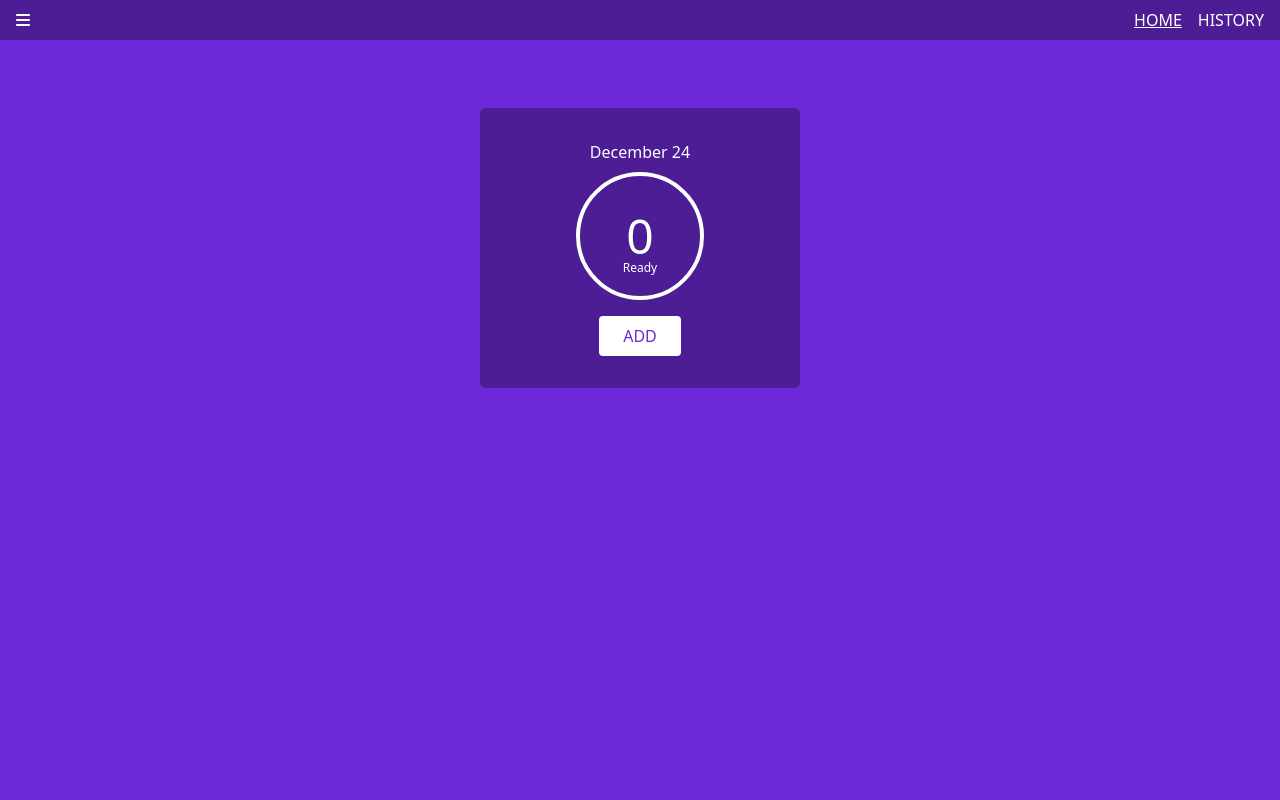
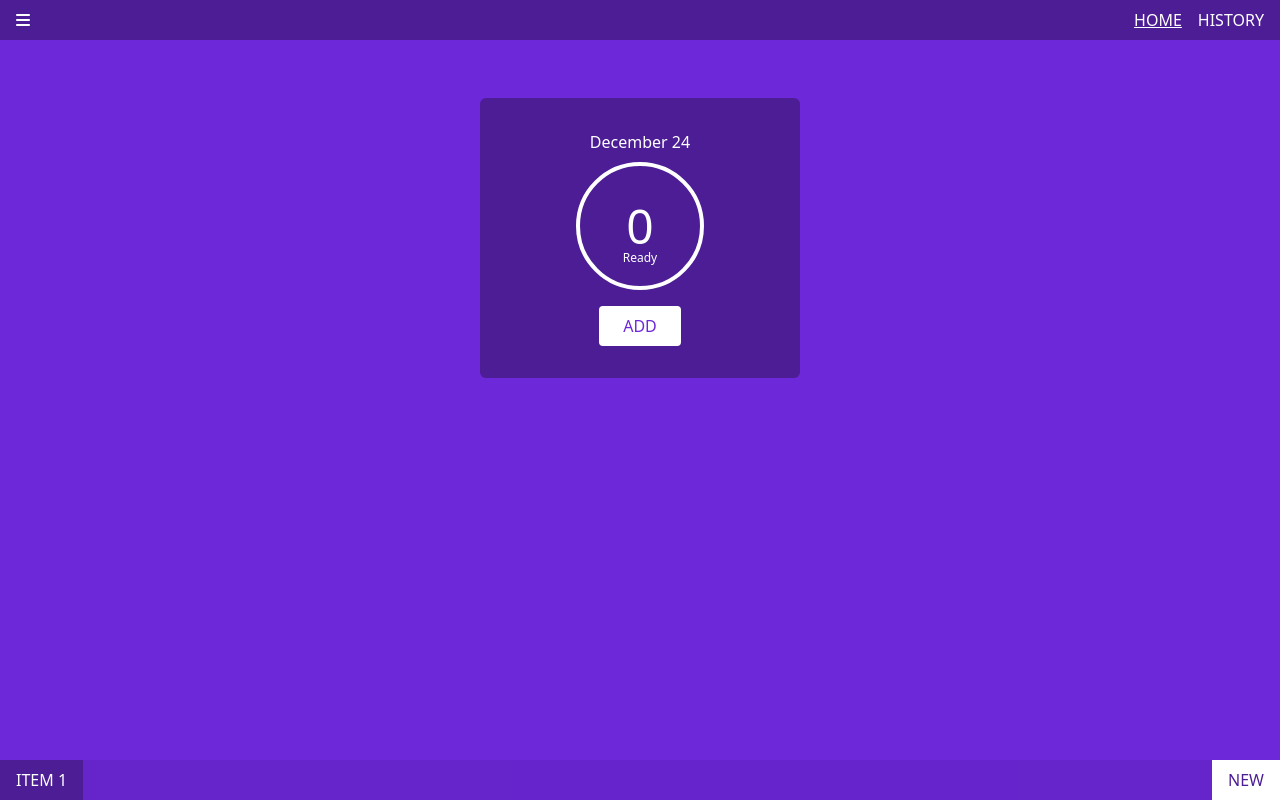
Before and after one commit to holgadosebastian/ciggie-tracker, a React (Create React App) app: page / in a window 1280 px wide. Built offline with nearby package versions, Linux system fonts and the light colour scheme.

Commit message:
Add NewTab functionality

```diff
--- a/src/context/MainState.js
+++ b/src/context/MainState.js
@@ -1,4 +1,5 @@
 import React, { useReducer, useEffect } from 'react';
+import { v4 as uuidv4 } from 'uuid';
 
 import MainContext from './MainContext';
 import mainReducer from './mainReducer';
@@ -10,10 +11,40 @@
 } from '../lib/utils';
 
 const MainState = ({ children }) => {
+  const tabs = JSON.parse(localStorage.getItem('HABIT_TRACKER::TABS') || '[]');
+  let currentTab;
+
+  if (tabs.length === 0) {
+    tabs.push({
+      id: uuidv4(),
+      name: 'Item 1',
+      themeColor: 'violet',
+      current: true
+    });
+    localStorage.setItem('HABIT_TRACKER::TABS', JSON.stringify(tabs));
+    currentTab = tabs[0];
+    localStorage.setItem(
+      `HABIT_TRACKER::TAB::${currentTab.id}`,
+      JSON.stringify({
+        ...currentTab,
+        occurrences: [],
+        goal: 0,
+        delay: 0
+      })
+    );
+  } else {
+    const currentTabId = tabs.find(({ current }) => current).id;
+    currentTab = JSON.parse(
+      localStorage.getItem(`HABIT_TRACKER::TAB::${currentTabId}`) || '{}'
+    );
+  }
+
   const initialState = {
     goal: parseInt(localStorage.getItem('puchits-goal') || '0'),
     delay: parseInt(localStorage.getItem('puchits-delay') || '0'),
-    cigarettes: JSON.parse(localStorage.getItem('puchits') || '[]')
+    cigarettes: JSON.parse(localStorage.getItem('puchits') || '[]'),
+    tabs,
+    currentTab
   };
   const [state, dispatch] = useReducer(mainReducer, initialState);
 
@@ -47,6 +78,51 @@
     updateDelayStorage(delay);
   };
 
+  const setCurrentTab = (id) => {
+    const updatedTabs = tabs.map((tab) => ({
+      ...tab,
+      current: tab.id === id
+    }));
+
+    localStorage.setItem('HABIT_TRACKER::TABS', JSON.stringify(updatedTabs));
+    const updatedCurrentTab = updatedTabs.find(({ current }) => current);
+    dispatch({
+      type: 'SET_CURRENT_TAB',
+      payload: updatedCurrentTab
+    });
+  };
+
+  const addTab = (name, themeColor) => {
+    const id = uuidv4();
+    const newTab = {
+      id,
+      name,
+      themeColor
+    };
+
+    localStorage.setItem(
+      'HABIT_TRACKER::TABS',
+      JSON.stringify([...tabs, newTab])
+    );
+
+    localStorage.setItem(
+      `HABIT_TRACKER::TAB::${newTab.id}`,
+      JSON.stringify(newTab)
+    );
+
+    dispatch({
+      type: 'ADD_TAB',
+      payload: newTab
+    });
+  };
+
+  const removeTab = (id) => {
+    dispatch({
+      type: 'REMOVE_TAB',
+      payload: id
+    });
+  };
+
   useEffect(() => {
     updateCigarettesStorage(state.cigarettes);
   }, [state.cigarettes]);
@@ -57,7 +133,15 @@
 
   return (
     <MainContext.Provider
-      value={{ ...state, setGoal, setDelay, addCigarette, removeCigarette }}
+      value={{
+        ...state,
+        setGoal,
+        setDelay,
+        addCigarette,
+        removeCigarette,
+        addTab,
+        setCurrentTab
+      }}
     >
       {children}
     </MainContext.Provider>
--- a/src/context/mainReducer.js
+++ b/src/context/mainReducer.js
@@ -2,6 +2,16 @@
 
 export default (state, action) => {
   switch (action.type) {
+    case 'ADD_TAB':
+      return {
+        ...state,
+        tabs: [...state.tabs, action.payload]
+      };
+    case 'SET_CURRENT_TAB':
+      return {
+        ...state,
+        currentTab: action.payload
+      };
     case 'ADD_CIGARETTE':
       return {
         ...state,
--- a/src/pages/Home.js
+++ b/src/pages/Home.js
@@ -14,9 +14,10 @@
   }, [cigarettes]);
 
   return (
-    <div className='h-[calc(100vh-4rem)]'>
+    <div className='h-[calc(100vh-6.5rem)]'>
       <Counter todayDate={todayDate} todayPuchits={todayPuchits} />
-      {todayPuchits.length > 0 && <CigarettesList cigarettes={todayPuchits} />}
+      <CigarettesList cigarettes={todayPuchits} />
+      <Tabs />
     </div>
   );
 };
@@ -154,4 +155,72 @@
   );
 };
 
+const Tabs = () => {
+  const { currentTab, setCurrentTab, tabs, addTab } = useContext(MainContext);
+  const [newTabOpen, setNewTabOpen] = useState(false);
+
+  return (
+    <Surface as='div' className='h-10 bg-black bg-opacity-20 flex relative'>
+      {tabs.map(({ id, name }) => (
+        <Surface
+          key={id}
+          as='button'
+          className='uppercase h-10 px-4 leading-10'
+          onClick={() => setCurrentTab(id)}
+        >
+          {name}
+        </Surface>
+      ))}
+      <Surface
+        as='button'
+        className='uppercase h-10 px-4 leading-10 text-violet-900 ml-auto'
+        background='white'
+        onClick={() => setNewTabOpen(true)}
+      >
+        NEW
+      </Surface>
+      <NewTab isOpen={newTabOpen} onClose={() => setNewTabOpen(false)} />
+    </Surface>
+  );
+};
+
+const NewTab = ({ isOpen, onClose }) => {
+  const { addTab } = useContext(MainContext);
+  const [name, setName] = useState('Item 1');
+  const [themeColor, setThemeColor] = useState('violet');
+
+  const handleSubmit = (event) => {
+    event.preventDefault();
+
+    addTab(name, themeColor);
+    onClose();
+  };
+
+  if (!isOpen) return null;
+
+  return (
+    <Surface className='absolute bottom-0 w-full bg-violet-900' padding='md'>
+      <button type='button' onClick={() => onClose()}>
+        Close
+      </button>
+      <p>New Tab</p>
+      <form onSubmit={handleSubmit}>
+        <input
+          className='text-black'
+          name='name'
+          value={name}
+          onChange={(e) => setName(e.target.value)}
+        />
+        <input
+          className='text-black'
+          name='themeColor'
+          value={themeColor}
+          onChange={(e) => setThemeColor(e.target.value)}
+        />
+        <Button type='submit'>ADD</Button>
+      </form>
+    </Surface>
+  );
+};
+
 export default Home;
--- a/src/pages/home.js
+++ b/src/pages/home.js
@@ -14,9 +14,10 @@
   }, [cigarettes]);
 
   return (
-    <div className='h-[calc(100vh-4rem)]'>
+    <div className='h-[calc(100vh-6.5rem)]'>
       <Counter todayDate={todayDate} todayPuchits={todayPuchits} />
-      {todayPuchits.length > 0 && <CigarettesList cigarettes={todayPuchits} />}
+      <CigarettesList cigarettes={todayPuchits} />
+      <Tabs />
     </div>
   );
 };
@@ -154,4 +155,72 @@
   );
 };
 
+const Tabs = () => {
+  const { currentTab, setCurrentTab, tabs, addTab } = useContext(MainContext);
+  const [newTabOpen, setNewTabOpen] = useState(false);
+
+  return (
+    <Surface as='div' className='h-10 bg-black bg-opacity-20 flex relative'>
+      {tabs.map(({ id, name }) => (
+        <Surface
+          key={id}
+          as='button'
+          className='uppercase h-10 px-4 leading-10'
+          onClick={() => setCurrentTab(id)}
+        >
+          {name}
+        </Surface>
+      ))}
+      <Surface
+        as='button'
+        className='uppercase h-10 px-4 leading-10 text-violet-900 ml-auto'
+        background='white'
+        onClick={() => setNewTabOpen(true)}
+      >
+        NEW
+      </Surface>
+      <NewTab isOpen={newTabOpen} onClose={() => setNewTabOpen(false)} />
+    </Surface>
+  );
+};
+
+const NewTab = ({ isOpen, onClose }) => {
+  const { addTab } = useContext(MainContext);
+  const [name, setName] = useState('Item 1');
+  const [themeColor, setThemeColor] = useState('violet');
+
+  const handleSubmit = (event) => {
+    event.preventDefault();
+
+    addTab(name, themeColor);
+    onClose();
+  };
+
+  if (!isOpen) return null;
+
+  return (
+    <Surface className='absolute bottom-0 w-full bg-violet-900' padding='md'>
+      <button type='button' onClick={() => onClose()}>
+        Close
+      </button>
+      <p>New Tab</p>
+      <form onSubmit={handleSubmit}>
+        <input
+          className='text-black'
+          name='name'
+          value={name}
+          onChange={(e) => setName(e.target.value)}
+        />
+        <input
+          className='text-black'
+          name='themeColor'
+          value={themeColor}
+          onChange={(e) => setThemeColor(e.target.value)}
+        />
+        <Button type='submit'>ADD</Button>
+      </form>
+    </Surface>
+  );
+};
+
 export default Home;
```
